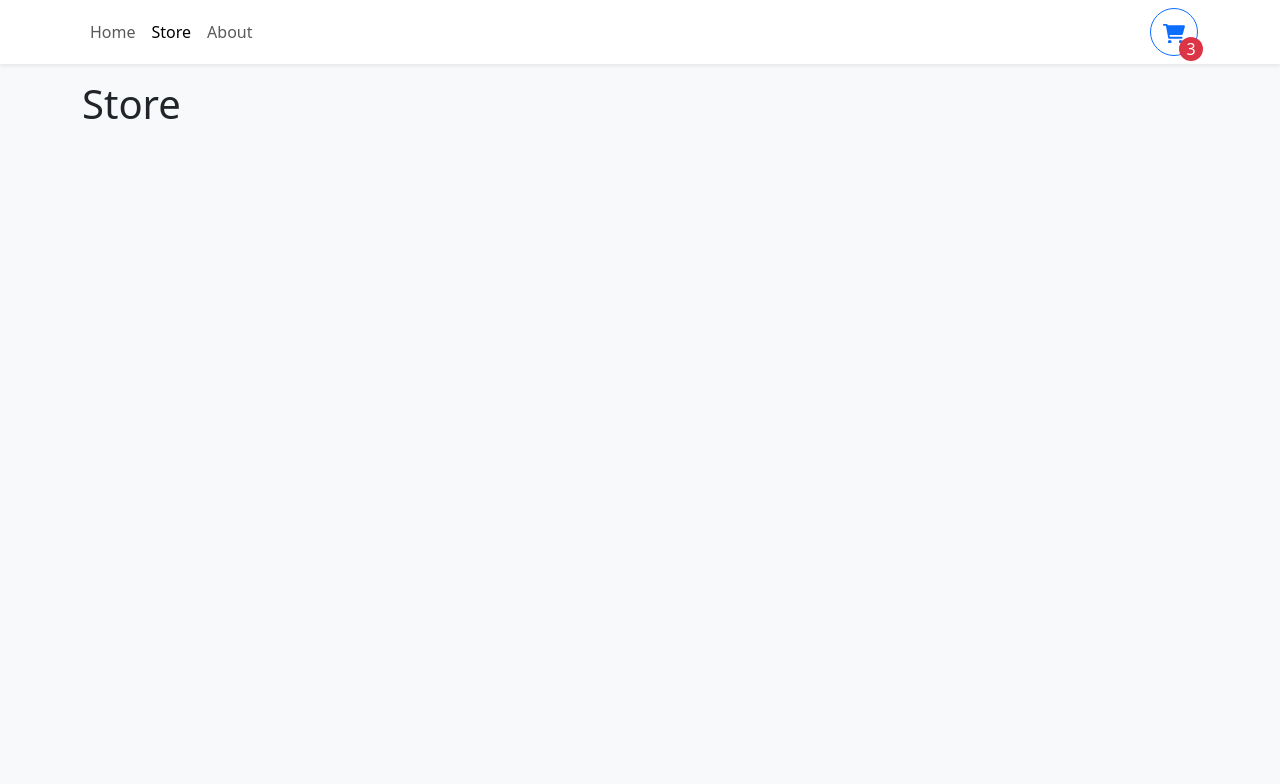
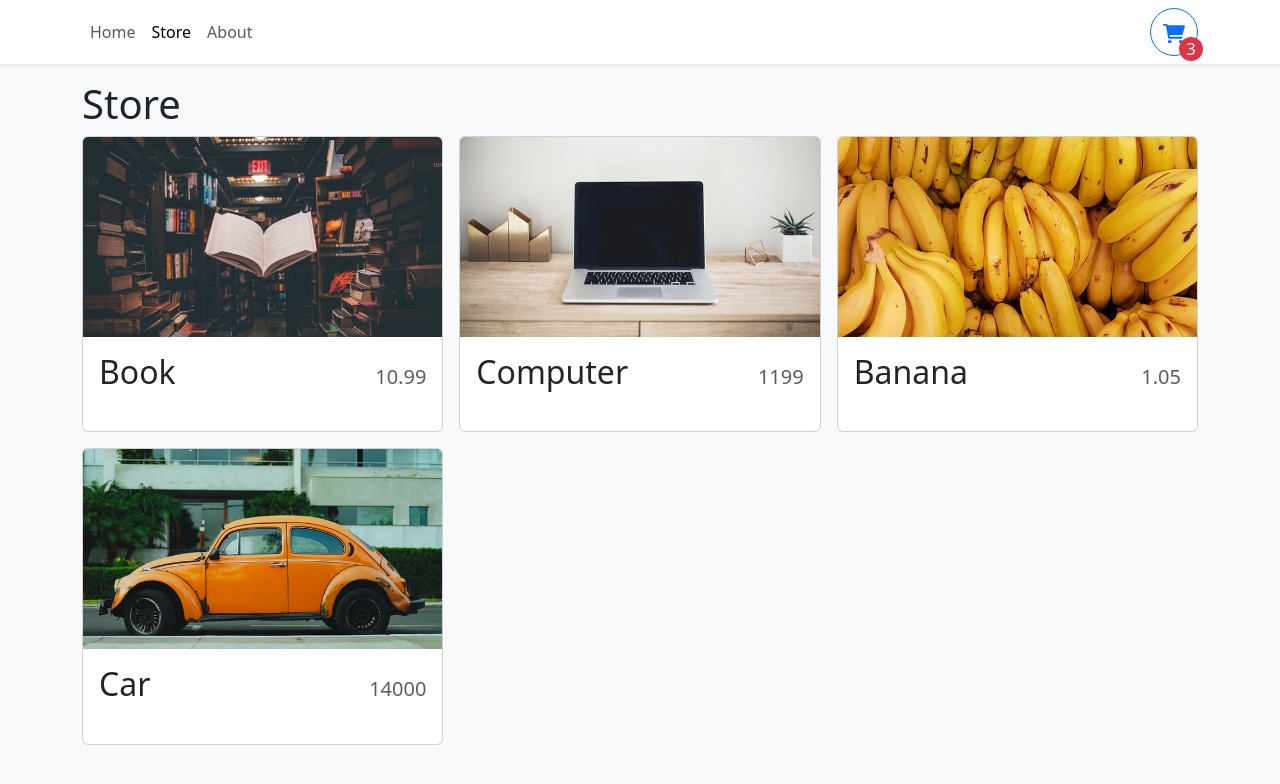
Before and after one commit to Ibraheem-Halasah22/Shopping_Cart_FE, a React (Vite) app: page /store in a window 1280 px wide. Shown: the top 784 px of the page. Built offline with nearby package versions, Linux system fonts and the light colour scheme.

Commit message:
a component to view the store item detail implemented, and used in the store page

```diff
--- /dev/null
+++ b/src/components/StoreItem.tsx
@@ -0,0 +1,28 @@
+import { Card } from "react-bootstrap";
+
+type StoreItemProps = {
+  id: number;
+  name: string;
+  price: number;
+  imgUrl: string;
+};
+function StoreItem({ id, name, price, imgUrl }: StoreItemProps) {
+  return (
+    <Card>
+      <Card.Img
+        variant="top"
+        src={imgUrl}
+        height="200px"
+        style={{ objectFit: "cover" }}
+      />
+      <Card.Body className="d-flex flex-column">
+        <Card.Title className="d-flex justify-content-between align-items-baseline mb-4">
+          <span className="fs-2">{name}</span>
+          <span className="ms-2 text-muted">{price}</span>
+        </Card.Title>
+      </Card.Body>
+    </Card>
+  );
+}
+
+export default StoreItem;
--- a/src/components/index.ts
+++ b/src/components/index.ts
@@ -1 +1,2 @@
 export { default as Navbar } from "./Navbar";
+export { default as StoreItem } from "./StoreItem";
--- a/src/pages/Store.tsx
+++ b/src/pages/Store.tsx
@@ -1,5 +1,20 @@
+import { Row, Col } from "react-bootstrap";
+import storeItems from "../data/items.json";
+import { StoreItem } from "../components";
+
 function Store() {
-  return <h1>Store</h1>;
+  return (
+    <>
+      <h1>Store</h1>
+      <Row lg={3} md={2} xs={1} className="g-3">
+        {storeItems.map((item) => (
+          <Col key={item.id}>
+            <StoreItem {...item} />
+          </Col>
+        ))}
+      </Row>
+    </>
+  );
 }
 
 export default Store;
```
